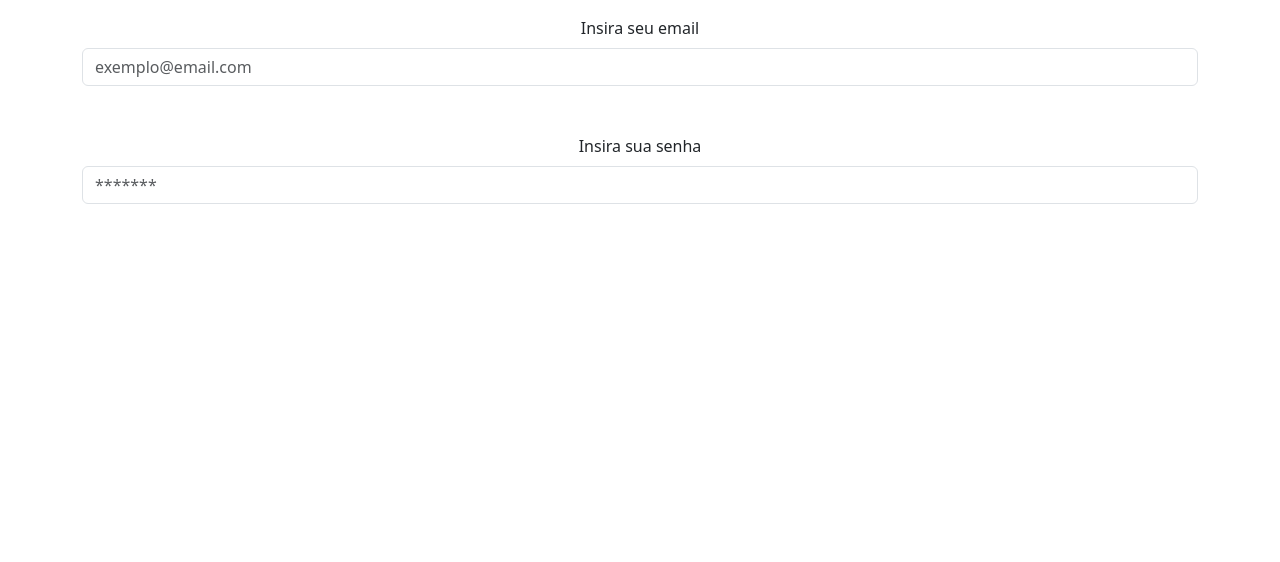
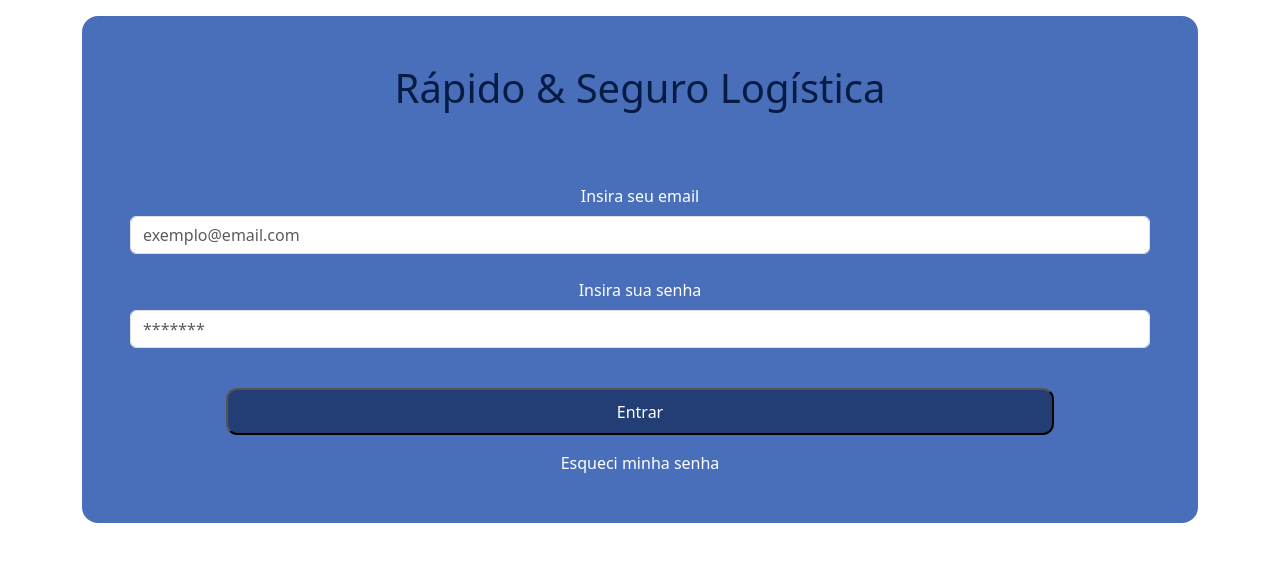
Before and after one commit to yuinahirano/S1_R1-AT1_PEND, a plain HTML site: page index.html in a window 1280 px wide. Drawn offline with nearby package versions, Linux system fonts and the light colour scheme.

Commit message:
:sparkles: (feat) Criada a tag main com o conteudo principal

```diff
--- a/index.html
+++ b/index.html
@@ -7,6 +7,7 @@
     <title>Rápido e Seguro Logística</title>
     <link href="https://cdn.jsdelivr.net/npm/bootstrap@5.3.8/dist/css/bootstrap.min.css" rel="stylesheet"
         integrity="sha384-sRIl4kxILFvY47J16cr9ZwB07vP4J8+LH7qKQnuqkuIAvNWLzeN8tE5YBujZqJLB" crossorigin="anonymous">
+    <link rel="stylesheet" href="./styles.css">
 </head>
 
 <body>
@@ -18,24 +19,30 @@
     <!--MAIN-->
     <main class="mt-3 container">
 
-        <div class="row">
-            <div class="text-center col-12 col-sm-12 col-md-12">
+        <form class="p-5">
+            <div class="row">
+                <div class="text-center col-12 col-sm-12 col-md-12 col-lg-12">
+                    <h1>Rápido & Seguro Logística</h1>
+                    <label for="pedirEmail" class="form-label">Insira seu email</label>
+                    <input type="email" class="form-control mb-4" id="pedirEmail" placeholder="exemplo@email.com" required>
 
-                <div class="">
-                    <label for="pedirEmail" class="form-label">Insira seu email</label>
-                    <input type="email" class="form-control mb-5" id="pedirEmail" placeholder="exemplo@email.com">
+                    <label for="pedirSenha" class="form-label">Insira sua senha</label>
+                    <input type="password" class="form-control" id="pedirSenha" placeholder="*******" required>
+
+
                 </div>
+            </div>
+            <div class="outrasOpcoes">
 
-                <div class="">
-                    <label for="pedirSenha" class="form-label">Insira sua senha</label>
-                    <input type="text" class="form-control" id="pedirSenha" placeholder="*******">
+                <div class="d-flex flex-column mt-4 text-center col-12 col-sm-12 col-md-12 col-lg-12">
+                    <button type="submit">Entrar</button>
+
+                    <a href="#esqueciSenha">Esqueci minha senha</a>
+
                 </div>
 
             </div>
-
-
-        </div>
-
+        </form>
 
 
     </main>
--- /dev/null
+++ b/styles.css
@@ -0,0 +1,38 @@
+form{
+    background-color: #496fbb;
+    border-radius: 1rem;
+    color: white;
+}
+
+form h1{
+    color: #071c45;
+    padding-bottom: 4rem;
+}
+
+
+form a{
+    color: white;
+    text-decoration: none;
+}
+
+form a:hover{
+    text-decoration: underline;
+}
+
+form button{
+    border-radius: 0.7rem;
+    padding: 0.6rem;
+    margin: 1rem;
+    background-color: #233e74;
+    color: white;
+}
+
+form button:hover{
+    background-color: #02153b;
+}
+
+.outrasOpcoes{
+    /* padding-top: 1rem; */
+    margin-left: 5rem;
+    margin-right: 5rem;
+}
```
